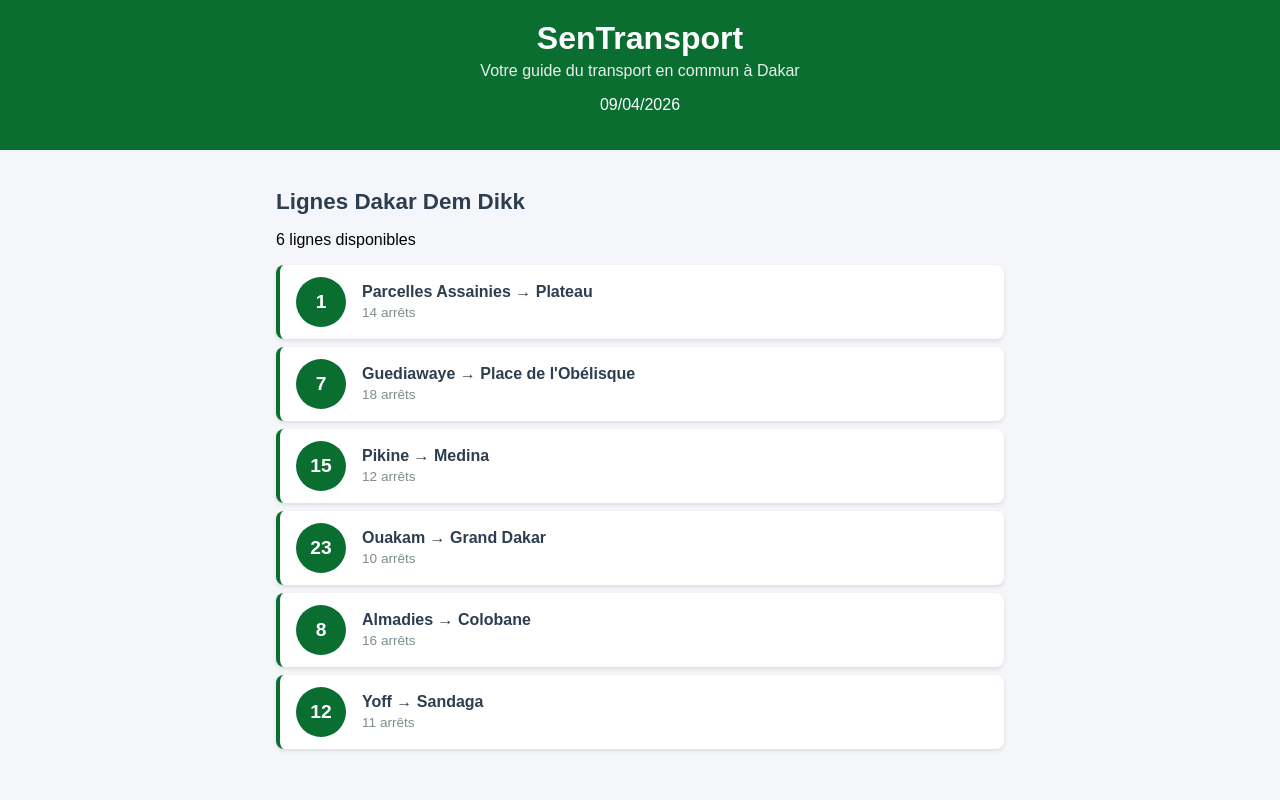
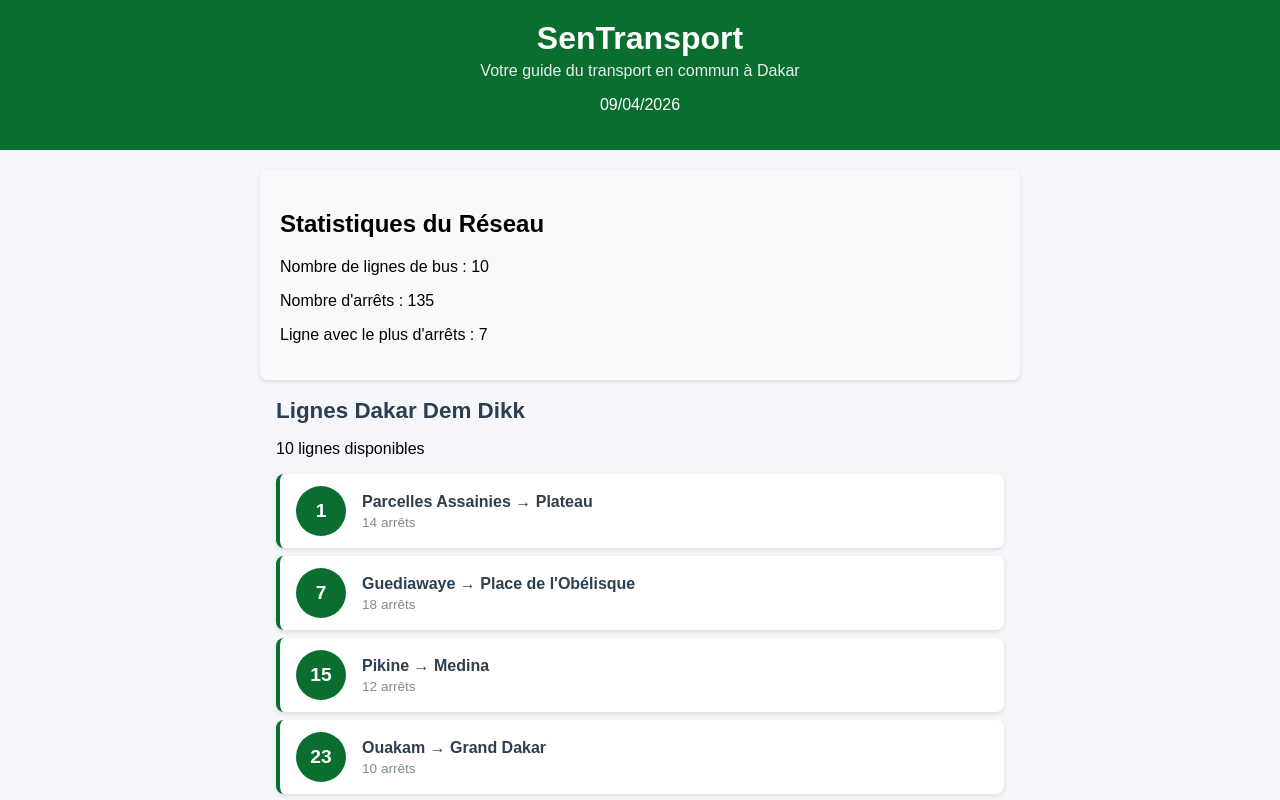
Before and after one commit to Moustapha-Fall/sentransport, a React (Create React App) app: page / in a window 1280 px wide. Shown: the top 800 px of the page. Built offline with nearby package versions, Linux system fonts and the light colour scheme.

Commit message:
Lab 2 : Exercices

```diff
--- a/src/App.js
+++ b/src/App.js
@@ -2,21 +2,29 @@
 import Header from './Header';
 import ListeLignes from './ListeLignes';
 import Footer from './Footer';
+import StatReseau from './StatReseau';
 
 function App() {
   const lignes = [
-    { id: 1, numero: "1", depart: "Parcelles Assainies", arrivee: "Plateau", arrets: 14 },
-    { id: 2, numero: "7", depart: "Guediawaye", arrivee: "Place de l'Obélisque", arrets: 18 },
-    { id: 3, numero: "15", depart: "Pikine", arrivee: "Medina", arrets: 12 },
-    { id: 4, numero: "23", depart: "Ouakam", arrivee: "Grand Dakar", arrets: 10 },
-    { id: 5, numero: "8", depart: "Almadies", arrivee: "Colobane", arrets: 16 },
-    { id: 6, numero: "12", depart: "Yoff", arrivee: "Sandaga", arrets: 11 },
+    { id: 1, numero: "1", depart: "Parcelles Assainies", arrivee: "Plateau", arrets: 14, couleur: "#3498db" },
+    { id: 2, numero: "7", depart: "Guediawaye", arrivee: "Place de l'Obélisque", arrets: 18, couleur: "#2ecc71" },
+    { id: 3, numero: "15", depart: "Pikine", arrivee: "Medina", arrets: 12, couleur: "#e74c3c" },
+    { id: 4, numero: "23", depart: "Ouakam", arrivee: "Grand Dakar", arrets: 10, couleur: "#f39c12" },
+    { id: 5, numero: "8", depart: "Almadies", arrivee: "Colobane", arrets: 16, couleur: "#9b59b6" },
+    { id: 6, numero: "12", depart: "Yoff", arrivee: "Sandaga", arrets: 11, couleur: "#1abc9c" },
+    { id: 7, numero: "5", depart: "Dakar Plateau", arrivee: "Hann", arrets: 13, couleur: "#e67e22" },
+    { id: 8, numero: "3", depart: "Mermoz", arrivee: "Fass", arrets: 9, couleur: "#34495e" },
+    { id: 9, numero: "10", depart: "Liberté 5", arrivee: "Keur Massar", arrets: 17, couleur: "#c0392b" },
+    { id: 10, numero: "18", depart: "Grand Yoff", arrivee: "Medina", arrets: 15, couleur: "#8e44ad" }
   ];
+
+  const lignePlusArrets = lignes.reduce((max, ligne) => (ligne.arrets > max.arrets ? ligne : max), lignes[0]);
 
   return (
     <div className="App">
       <Header />
       <main className="contenu">
+        <StatReseau nombreLignes={lignes.length} nombreArrets={lignes.reduce((acc, ligne) => acc + ligne.arrets, 0)} lignePlusArrets={lignePlusArrets.numero}/>
         <ListeLignes lignes={lignes} />
       </main>
       <Footer />
--- a/src/LigneBus.js
+++ b/src/LigneBus.js
@@ -1,8 +1,8 @@
 import './LigneBus.css';
 
-function LigneBus({ numero, depart, arrivee, arrets }) {
+function LigneBus({ numero, depart, arrivee, arrets, couleur }) {
   return (
-    <div className="ligne-bus">
+    <div className="ligne-bus" style={{ backgroundColor: couleur }}>
       <div className="ligne-numero">{numero}</div>
       <div className="ligne-info">
         <span className="ligne-trajet">
--- /dev/null
+++ b/src/StatReseau.css
@@ -0,0 +1,6 @@
+.stat-reseau {
+  padding: 20px;
+  background-color: #f8f9fa;
+  border-radius: 8px;
+  box-shadow: 0 2px 4px rgba(0, 0, 0, 0.1);
+}
--- /dev/null
+++ b/src/StatReseau.js
@@ -0,0 +1,14 @@
+import './StatReseau.css';
+
+function StatReseau({ nombreLignes, nombreArrets, lignePlusArrets}) {
+  return (
+    <div className="stat-reseau">
+      <h2>Statistiques du Réseau</h2>
+      <p>Nombre de lignes de bus : {nombreLignes}</p>
+      <p>Nombre d'arrêts : {nombreArrets}</p>
+      <p>Ligne avec le plus d'arrêts : {lignePlusArrets}</p>
+    </div>
+  );
+}
+
+export default StatReseau;
```
